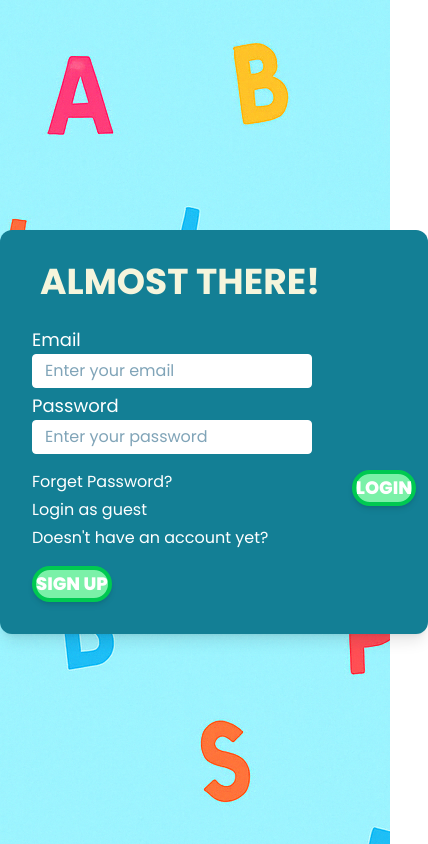
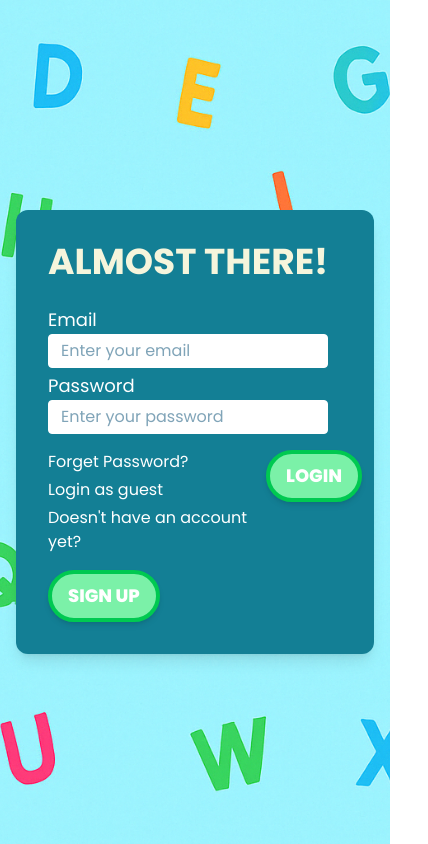
Before and after one commit to English-app-game/frontend, a React (Vite) app: page /login in a window 390 px wide. Shown: the whole page, 428 px wide, since content can reach past the window. Built offline with nearby package versions, Linux system fonts and the light colour scheme; no server answers.

Commit message:
loginPageResponsive

```diff
--- a/src/ui/pages/Login/Login.jsx
+++ b/src/ui/pages/Login/Login.jsx
@@ -55,8 +55,8 @@ export default function Login() {
   };
 
   return (
-    <div className="min-h-screen bg-[url('/homePage.png')] flex justify-center">
-      <div className="pt-10 w-full flex items-center">
+    <div className="min-h-screen bg-[url('/homePage.png')] bg-cover bg-center flex justify-center items-center px-4">
+      <div className="pt-10 w-full">
         <BlueBox className="pr-3 mb-5">
           <LoginFormHeader />
           <LoginFormFields
--- a/src/ui/pages/Login/LoginFormActions.jsx
+++ b/src/ui/pages/Login/LoginFormActions.jsx
@@ -7,7 +7,7 @@ export default function LoginFormActions({ handleLogin, navigate }) {
     <>
       <PrimaryButton
         text="LOGIN"
-        className="float-right mt-4 ml-4"
+        className="float-right mt-4 ml-4 px-4 py-2"
         onClick={handleLogin}
       />
       <div className="flex flex-col items-start">
@@ -24,7 +24,7 @@ export default function LoginFormActions({ handleLogin, navigate }) {
       </div>
       <PrimaryButton
         text="SIGN UP"
-        className="mt-4 bg-gray"
+        className="mt-4 bg-gray px-4 py-2"
         onClick={() => navigate(REGISTER)}
       />
     </>
--- a/src/ui/pages/Login/LoginFormHeader.jsx
+++ b/src/ui/pages/Login/LoginFormHeader.jsx
@@ -1,5 +1,5 @@
 import Header from "../../components/Header.jsx";
 
 export default function LoginFormHeader() {
-  return <Header text="ALMOST THERE!" className="pl-2" />;
+  return <Header text="ALMOST THERE!" className="sm:pl-2" />;
 }
```
